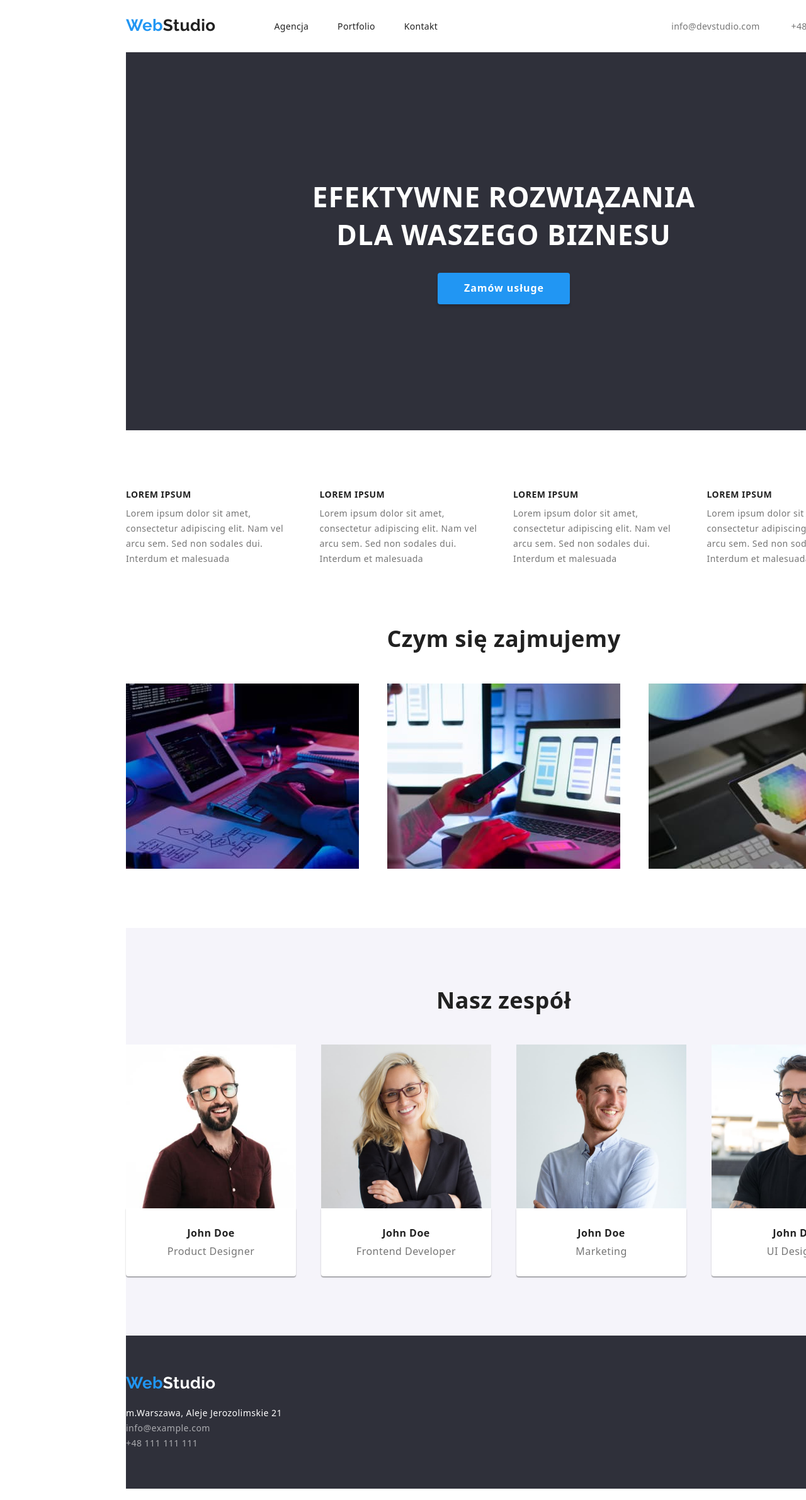
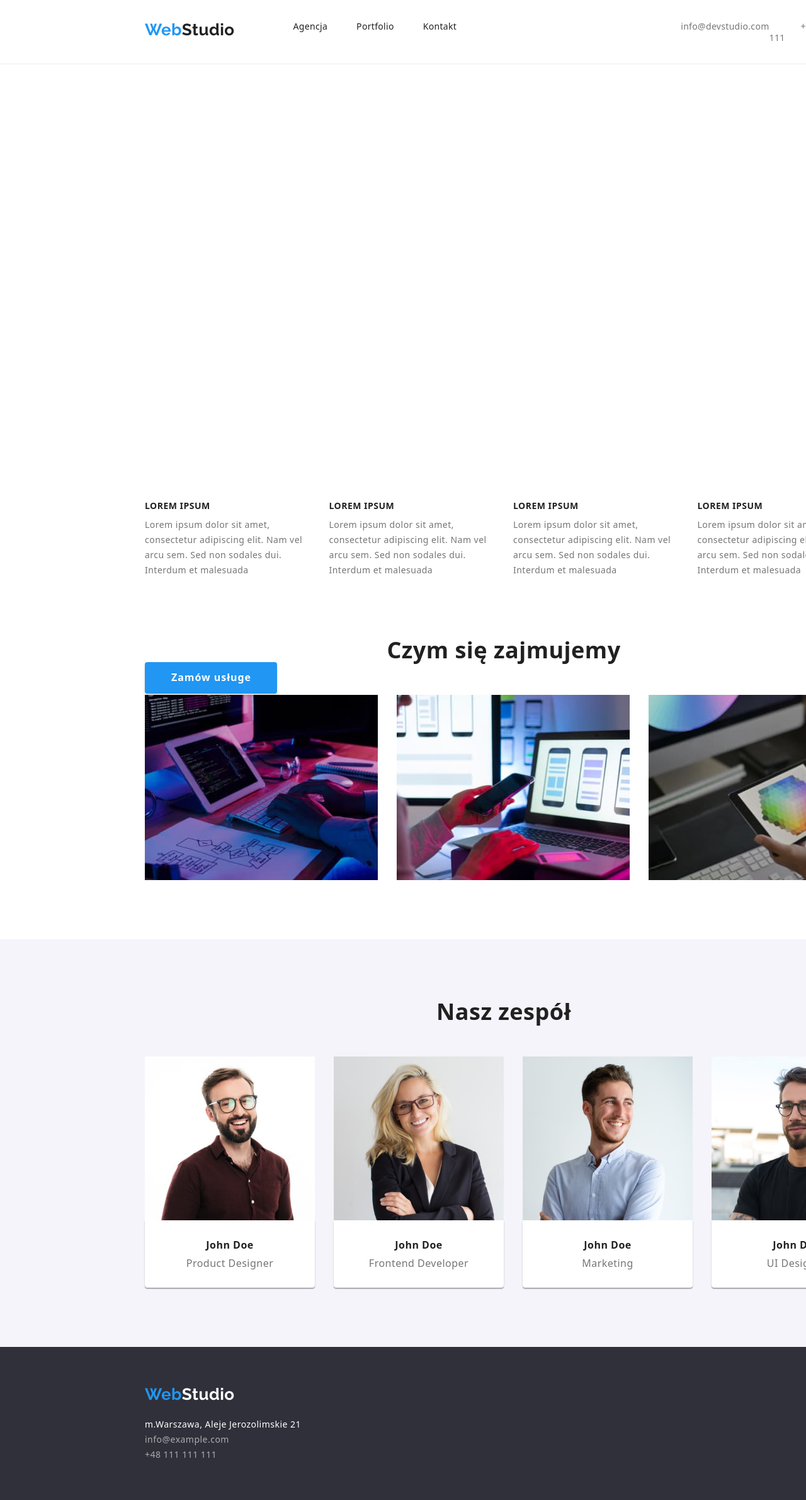
Before and after one commit to Wioleta-Kapinos/goit-markup-hw-10, a plain HTML site: page index.html in a window 1280 px wide. Shown: the top 2381 px of the page at 63% size. Drawn offline with nearby package versions, Linux system fonts and the light colour scheme.

Commit message:
poprawa zadania

```diff
--- a/css/styles.css
+++ b/css/styles.css
@@ -19,7 +19,8 @@ body {
     width: 1600px;
 }
 .container {
-    width: 1200px;
+    width: 1170px;
+    padding: 0 15px;
     margin: 0 auto;
 }
  *,
@@ -30,11 +31,12 @@ body {
     padding: 0;
 }
 .page-header {
+    border-bottom: 1px solid var(--foggy);
+    padding-top: 32px;
+}
+.nav {
     display: flex;
-    align-items: center;
-    justify-content: flex-start;
-    background-color: var(--white);
-    border-bottom: 1px solid var(--foggy);
+    padding-bottom: 32px;
 }
 .logo {
     font-family: 'Raleway';
@@ -45,21 +47,20 @@ body {
     text-align: left;
     text-decoration: none;
     color: var(--blue);
-    padding-top: 24px;
-    padding-bottom: 25px;
+    padding-right: 93px;
 }
 .studio-header {
     color: var(--black)
 }
-.nav-list,
+.nav-list {
+    list-style-type: none;
+    display: flex;
+    justify-content: center;
+}
 .list-contact {
     list-style-type: none;
     display: flex;
-}
-.nav-list {
-    padding-left: 93px;
-    padding-top: 32px;
-    padding-bottom: 32px;
+    justify-content: flex-end;
 }
 .nav-list a {
     color: var(--black);
@@ -71,12 +72,9 @@ body {
     text-decoration: none;
     padding-right: 46px;
 }
-.nav-list a.links-agency:hover,
-.nav-list a.links-agency:focus,
-.nav-list a.links-portfolio:hover,
-.nav-list a.links-portfolio:focus,
-.nav-list a.links-contact:hover,
-.nav-list a.links-contact:focus {
+.links-agency:hover,
+.links-portfolio:hover,
+.links-contact:hover {
     color: var(--blue);
 }
 .list-contact .email-header,
@@ -90,15 +88,12 @@ body {
     text-decoration: none;
 }
 .email-header {
-    padding-left: 325px;
+    padding-left: 310px;
 }
 .phone-header {
     padding-left: 50px;
 }
-.email-header:hover,
-.email-header:focus,
-.phone-header:hover,
-.phone-header:focus {
+.email-header:hover {
     color: var(--blue);
 }
 .div-heading {
@@ -112,10 +107,8 @@ body {
     padding-top: 200px;
     padding-bottom: 280px;
 }
-.div {
+.div .container {
     background-color: var(--darkgray);
-    display: flex;
-    justify-content: center;
 }
 .btn {
     background-color: var(--blue);
@@ -135,8 +128,7 @@ body {
     position: absolute;
 
 }
-.btn:hover,
-.btn:focus {
+.btn:hover {
     border: 1px solid var(--blue);
 }
 .div-list {
@@ -229,13 +221,10 @@ img {
     display: flex;
     flex-direction: column;
     justify-content: center;
+    padding-top: 60px;
 }
 .studio-footer {
     color: var(--white);
-}
-.footer >.logo {
-    padding-top: 60px;
-    padding-bottom: 20px;
 }
 .address {
     font-size: 14px;
@@ -244,6 +233,7 @@ img {
     text-align: left;
     color: var(--white);
     font-style: normal;
+    padding-top: 20px;
     padding-bottom: 60px;
 }
 .email-footer,
@@ -251,10 +241,7 @@ img {
     color: var(--transparent);
     text-decoration: none;
 }
-.email-footer:hover,
-.email-footer:focus,
-.phone-footer:hover,
-.phone-footer:focus {
+.email-footer:hover {
     color: var(--blue);
 }
 .div-button {
@@ -269,8 +256,7 @@ img {
     border: none;
     padding: 6px 22px;
 }
-.div-button:hover,
-.div-button:focus {
+.div-button:hover {
     background-color: var(--blue);
     color: var(--white);
 }
@@ -288,9 +274,6 @@ img {
     list-style-type: none;
     padding-top: 34px;
     padding-bottom: 94px;
-}
-.card {
-    flex-basis: calc((100% - 60px) / 3);
 }
 .description {
     border-left: 1px solid var(--light);
--- a/index.html
+++ b/index.html
@@ -13,27 +13,32 @@
 </head>
 
 <body>
-    <header class="page-header container">
+    <header class="page-header">
+        <div class="container">
+            <nav class="nav">
             <a class="logo" href="./index.html">Web<span class="studio-header">Studio</span></a>
-        <nav>
             <ul class="nav-list">
                 <li><a class="links-agency" href="./index.html">Agencja</a></li>
                 <li><a class="links-portfolio" href="./portfolio.html">Portfolio</a></li>
                 <li><a class="links-contact" href="">Kontakt</a></li>
             </ul>
-        </nav>
+
             <ul class="list-contact">
                 <li><a class="email-header" href="mailto:info@devstudio.com">info@devstudio.com</a></li>
                 <li><a class="phone-header" href="tel:+48111111111">+48 111 111 111</a></li>
             </ul>
+            </nav>
+        </div>
     </header>
 
-    <main class="container">
+    <main>
+        <div class="container">
             <div class="div">
                 <h1 class="div-heading">EFEKTYWNE ROZWIĄZANIA DLA WASZEGO BIZNESU</h1>
                 <button class="btn" type="button">Zamów usługe</button>
             </div>
-        <div>
+        </div>
+            <div class="container">
                 <ul class="div-list">
                     <li class="item">
                         <h3 class="heading">LOREM IPSUM</h3>
@@ -63,6 +68,7 @@
             </div>
 
         <section>
+            <div class="container">
                 <h2 class="section-one-heading">Czym się zajmujemy</h2>
                 <ul class="first-list">
                     <li>
@@ -78,9 +84,11 @@
                         width="370" height="294" />
                     </li>
                 </ul>
+            </div>
         </section>
 
         <section class="team">
+            <div class="container">
                 <h2 class="section-two-heading">Nasz zespół</h2>
                 <ul class="second-list">
                     <li>
@@ -124,16 +132,19 @@
                         </figure>
                     </li>
                 </ul>
+            </div>
         </section>
     </main>
 
-    <footer class="footer container">
+    <footer class="footer">
+        <div class="container">
             <a class="logo" href="./index.html">Web<span class="studio-footer">Studio</span></a>
             <address class="address">
             m.Warszawa, Aleje Jerozolimskie 21<br/>
             <a class="email-footer" href="mailto:info@example.com">info@example.com</a><br/>
             <a class="phone-footer" href="tel:+48111111111">+48 111 111 111</a>
             </address>
+        </div>
     </footer>
 </body>
 </html>
```
Also changed, not shown: portfolio.html (+11 -6 lines). Lines whose indentation alone changed are shown as unchanged.
